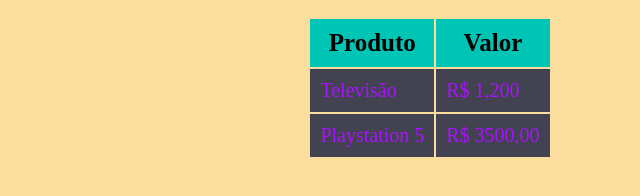
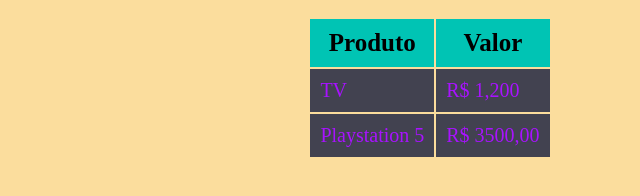
Before and after one commit to IcaroMatux/Exercicio-Tabela, a plain HTML site: page index.html in a window 1280 px wide. Shown: the part 364-560 px from the top of the page, 218-858 px from the left. Drawn offline with Linux system fonts and the light colour scheme.

Commit message:
Mudando Televisão para TV no cabeçalho Produto

```diff
--- a/index.html
+++ b/index.html
@@ -43,9 +43,7 @@
         </tr>
 
         <tr class="fundo-produtos">
-            <td>Televisão
-
-            </td>
+            <td>TV</td>
             <td>R$ 1,200</td>
         </tr>
         <tr class="fundo-produtos">
```
